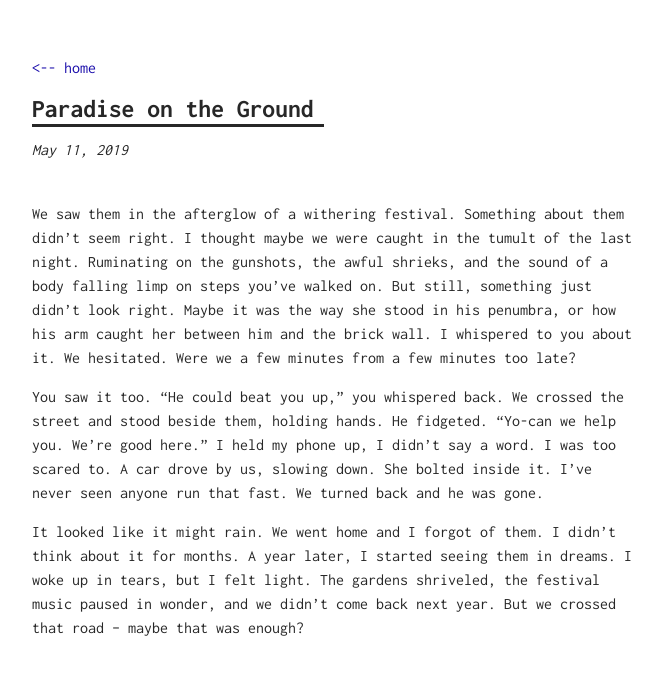
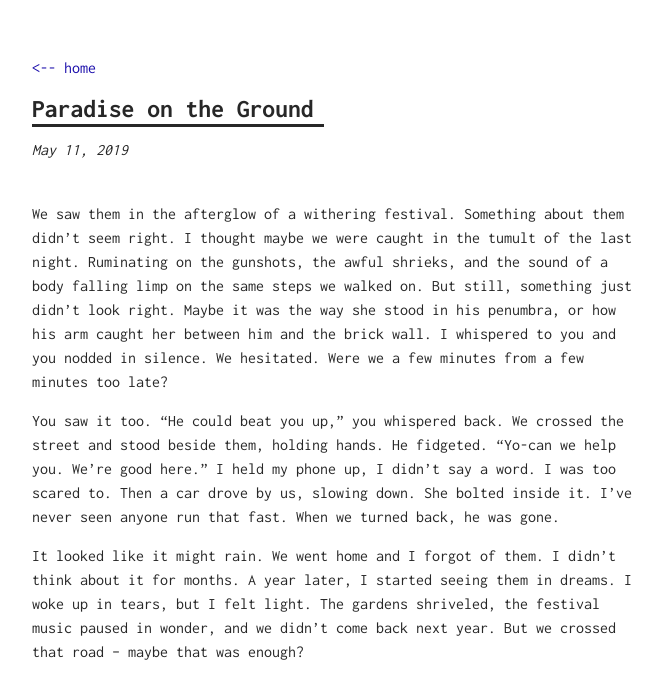
Before and after one commit to ordinarythings/ordinarythings.github.io, a Jekyll site: the page built from _posts/2019-05-11-paradise-on-the-ground.md, in a window 1280 px wide. Shown: the top 699 px of the page, without its empty margins (308-970 px from the left). Built offline with Jekyll 4.4.1, drawn with Linux system fonts in a browser that asks for light colours.

Commit message:
Update 2019-05-11-paradise-on-the-ground.md

```diff
--- a/_posts/2019-05-11-paradise-on-the-ground.md
+++ b/_posts/2019-05-11-paradise-on-the-ground.md
@@ -4,8 +4,8 @@ title: Paradise on the Ground
 type: draft
 ---
 
-We saw them in the afterglow of a withering festival. Something about them didn't seem right. I thought maybe we were caught in the tumult of the last night. Ruminating on the gunshots, the awful shrieks, and the sound of a body falling limp on steps you've walked on. But still, something just didn't look right. Maybe it was the way she stood in his penumbra, or how his arm caught her between him and the brick wall. I whispered to you about it. We hesitated. Were we a few minutes from a few minutes too late?
+We saw them in the afterglow of a withering festival. Something about them didn't seem right. I thought maybe we were caught in the tumult of the last night. Ruminating on the gunshots, the awful shrieks, and the sound of a body falling limp on the same steps we walked on. But still, something just didn't look right. Maybe it was the way she stood in his penumbra, or how his arm caught her between him and the brick wall. I whispered to you and you nodded in silence. We hesitated. Were we a few minutes from a few minutes too late?
 
-You saw it too. "He could beat you up," you whispered back. We crossed the street and stood beside them, holding hands. He fidgeted. "Yo-can we help you. We're good here." I held my phone up, I didn't say a word. I was too scared to. A car drove by us, slowing down. She bolted inside it. I've never seen anyone run that fast. We turned back and he was gone.
+You saw it too. "He could beat you up," you whispered back. We crossed the street and stood beside them, holding hands. He fidgeted. "Yo-can we help you. We're good here." I held my phone up, I didn't say a word. I was too scared to. Then a car drove by us, slowing down. She bolted inside it. I've never seen anyone run that fast. When we turned back, he was gone.
 
 It looked like it might rain. We went home and I forgot of them. I didn't think about it for months. A year later, I started seeing them in dreams. I woke up in tears, but I felt light. The gardens shriveled, the festival music paused in wonder, and we didn't come back next year. But we crossed that road -- maybe that was enough?
```
